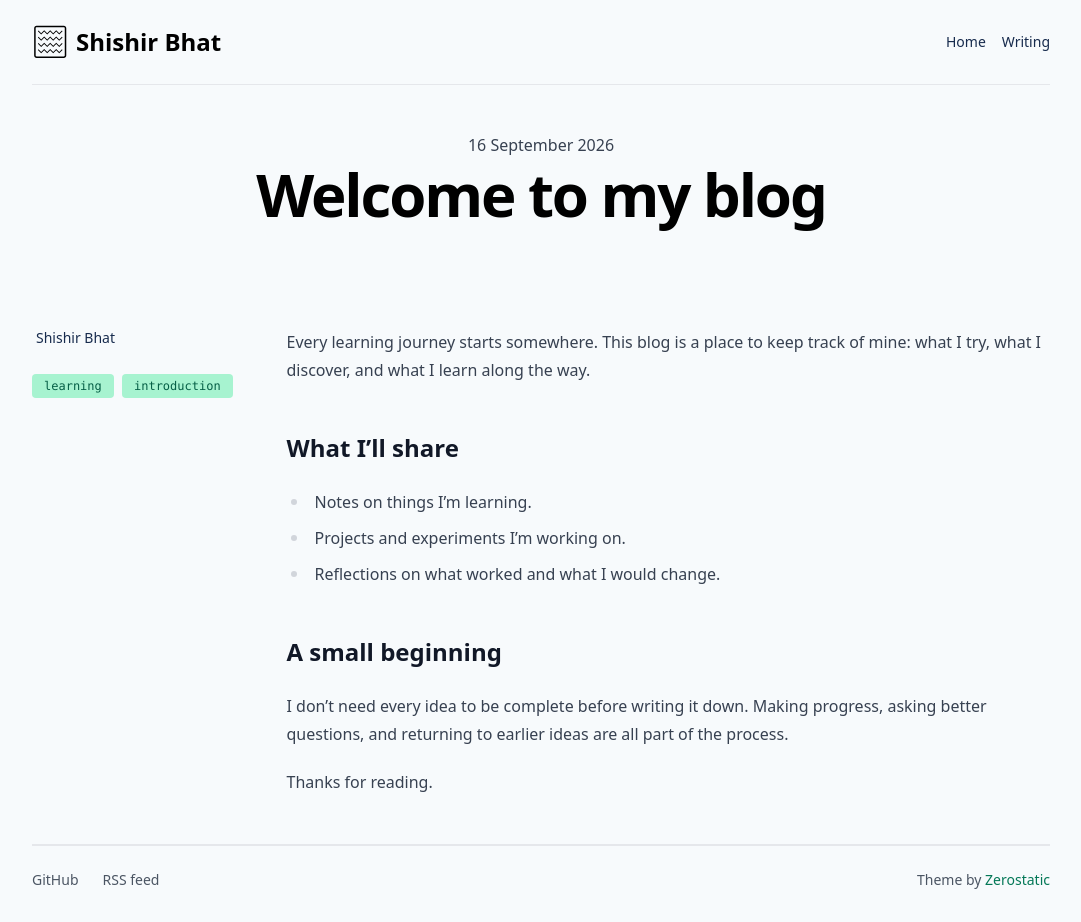
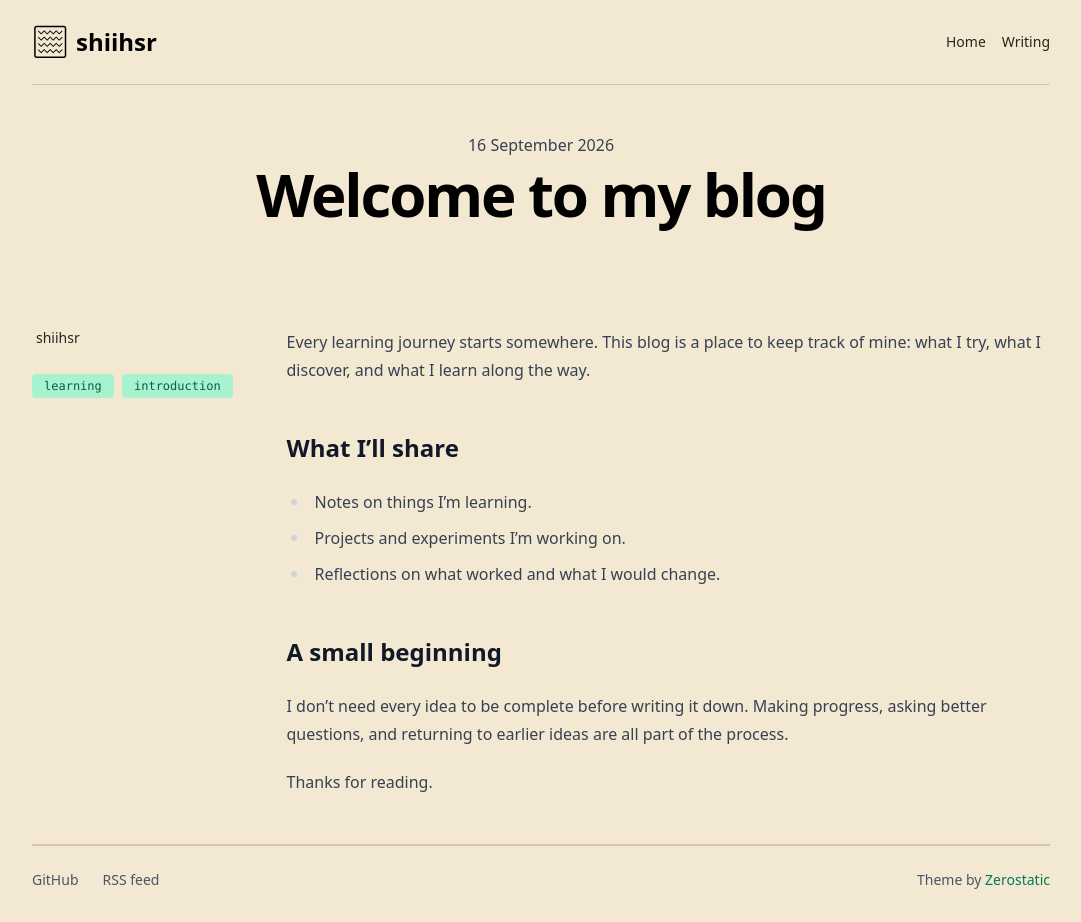
Before and after one commit to bhatshishir/bhatshishir.github.io, a Jekyll site: the page built from _posts/2026-09-16-welcome-to-my-blog.md, in a window 1280 px wide. Shown: the whole page, without its empty margins (99-1180 px from the left). Built offline with Jekyll 4.4.1, drawn with Linux system fonts in a browser that asks for light colours.

Commit message:
Update name and use warm cream background

```diff
--- a/_config.yml
+++ b/_config.yml
@@ -1,6 +1,6 @@
 title: Investor, Antifragile and a Learning Machine
 description: Notes on investing, learning, and growing through experience.
-author: Shishir Bhat
+author: shiihsr
 url: https://bhatshishir.github.io
 baseurl: ''
 timezone: Asia/Kolkata
@@ -9,9 +9,9 @@ markdown: kramdown
 highlighter: rouge
 logo:
   logo_desktop_image: assets/images/logo/logo.svg
-  logo_desktop_text: Shishir <strong>Bhat</strong>
+  logo_desktop_text: shiihsr
   logo_mobile_image: assets/images/logo/logo-mobile.svg
-  logo_mobile_text: Shishir Bhat
+  logo_mobile_text: shiihsr
   logo_desktop_height: 36px
   logo_desktop_width: 36px
   logo_mobile_height: 36px
@@ -25,7 +25,7 @@ defaults:
   values:
     layout: post
     authors:
-    - Shishir Bhat
+    - shiihsr
 exclude:
 - README.md
 - LICENSE
--- a/_data/authors.yml
+++ b/_data/authors.yml
@@ -1,2 +1,2 @@
-shishir_bhat:
-  name: Shishir Bhat
+shiihsr:
+  name: shiihsr
--- a/_layouts/home.html
+++ b/_layouts/home.html
@@ -1,8 +1,6 @@
 ---
 layout: default
 ---
-
-<div class="home-banner" role="img" aria-label="Vintage-style New York street scene with the Empire State Building"></div>
 
 {% include heading.html heading=page.heading description=page.description %}
 
```
Also changed, not shown: assets/css/custom.css (+3 -10 lines), README.md, assets/css/style.css.
